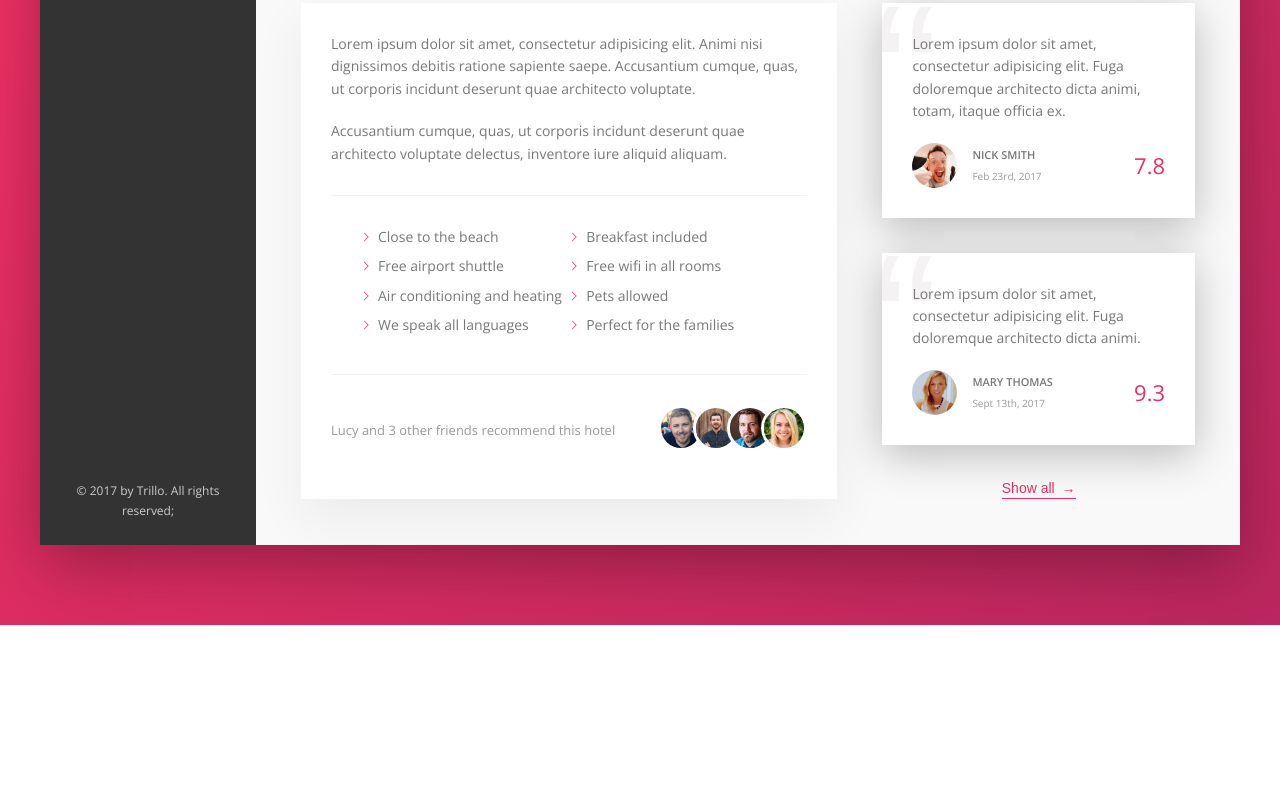
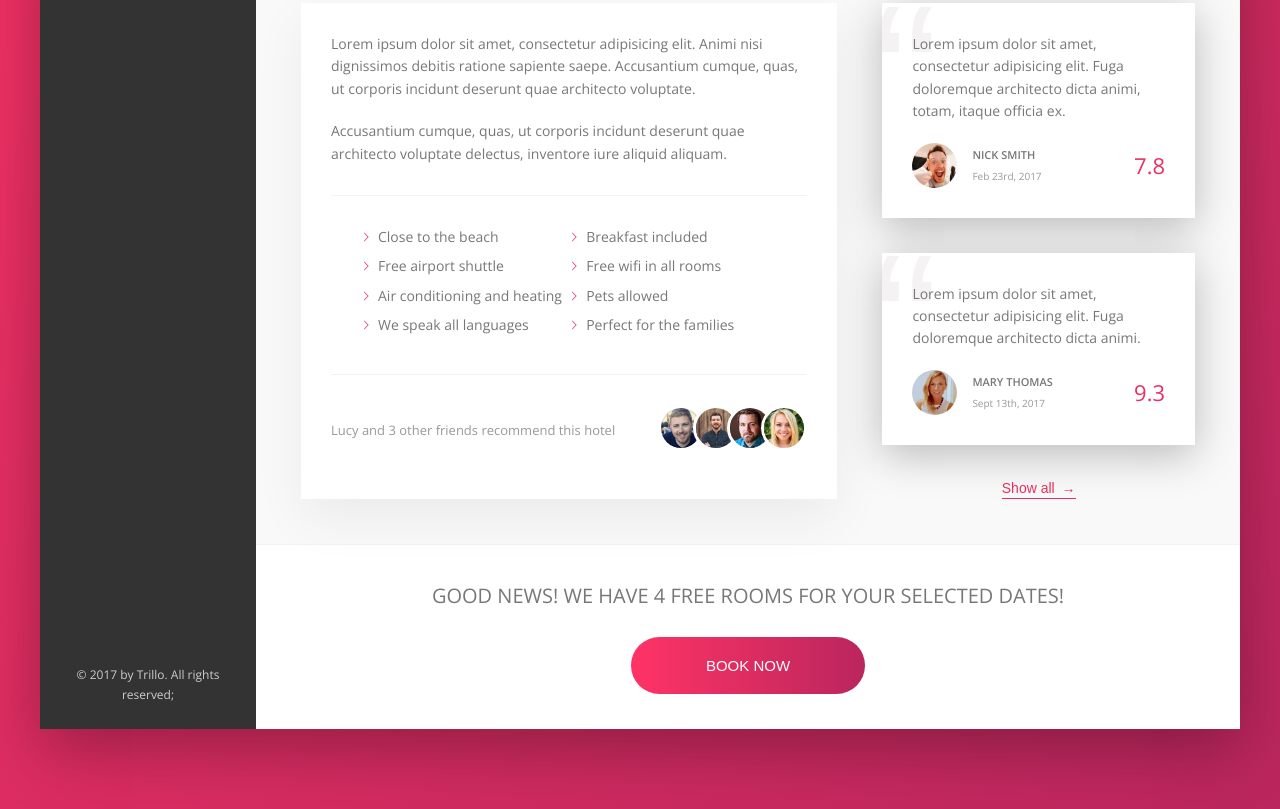
Before and after one commit to Andrew-Ekrame/Trillo-booking-app-project, a website: page index.html in a window 1280 px wide. Shown: the part 644-1453 px from the top of the page. Before the commit the page ends 1269 px from the top, so only its background shows below. Drawn offline with nearby package versions, Linux system fonts and the light colour scheme.

Commit message:
Finished CTA section

```diff
--- a/index.html
+++ b/index.html
@@ -235,6 +235,15 @@
               <button class="btn-inline">Show all <span>&rarr;</span></button>
             </div>
           </div>
+          <div class="cta">
+            <h2 class="cta__book-now">
+              Good news! We have 4 free rooms for your selected dates!
+            </h2>
+            <button class="btn">
+              <span class="btn__visible">Book now</span>
+              <span class="btn__invisible">Only 4 rooms left</span>
+            </button>
+          </div>
         </main>
       </div>
     </div>
--- a/sass/_component.scss
+++ b/sass/_component.scss
@@ -360,3 +360,65 @@
     color: var(--color-primary);
   }
 }
+////////////////////
+/// cta
+.cta {
+  padding: 3.5rem 0;
+  text-align: center;
+  &__book-now {
+    font-size: 2rem;
+    font-weight: 300;
+    text-transform: uppercase;
+    margin-bottom: 2.5rem;
+  }
+}
+////////////////////
+/// cta button
+.btn {
+  font-size: 1.5rem;
+  font-weight: 300;
+  text-transform: uppercase;
+  border-radius: 100rem;
+  border: none;
+  background-image: linear-gradient(
+    to right,
+    var(--color-primary-light),
+    var(--color-primary-dark)
+  );
+  color: #fff;
+  cursor: pointer;
+  position: relative;
+  overflow: hidden;
+  & > * {
+    display: inline-block;
+    height: 100%;
+    width: 100%;
+    transition: all 0.2s;
+  }
+  &__visible {
+    padding: 2rem 7.5rem;
+  }
+  &__invisible {
+    position: absolute;
+    padding: 2rem 0;
+    left: 0;
+    top: -100%;
+  }
+  &:hover {
+    background-image: linear-gradient(
+      to left,
+      var(--color-primary-light),
+      var(--color-primary-dark)
+    );
+  }
+  &:hover &__visible {
+    transform: translateY(100%);
+  }
+  &:hover &__invisible {
+    top: 0;
+  }
+  &:focus {
+    outline: none;
+    animation: pulsate 1s infinite;
+  }
+}
```
Also changed, not shown: css/style.css, 1 other file.
